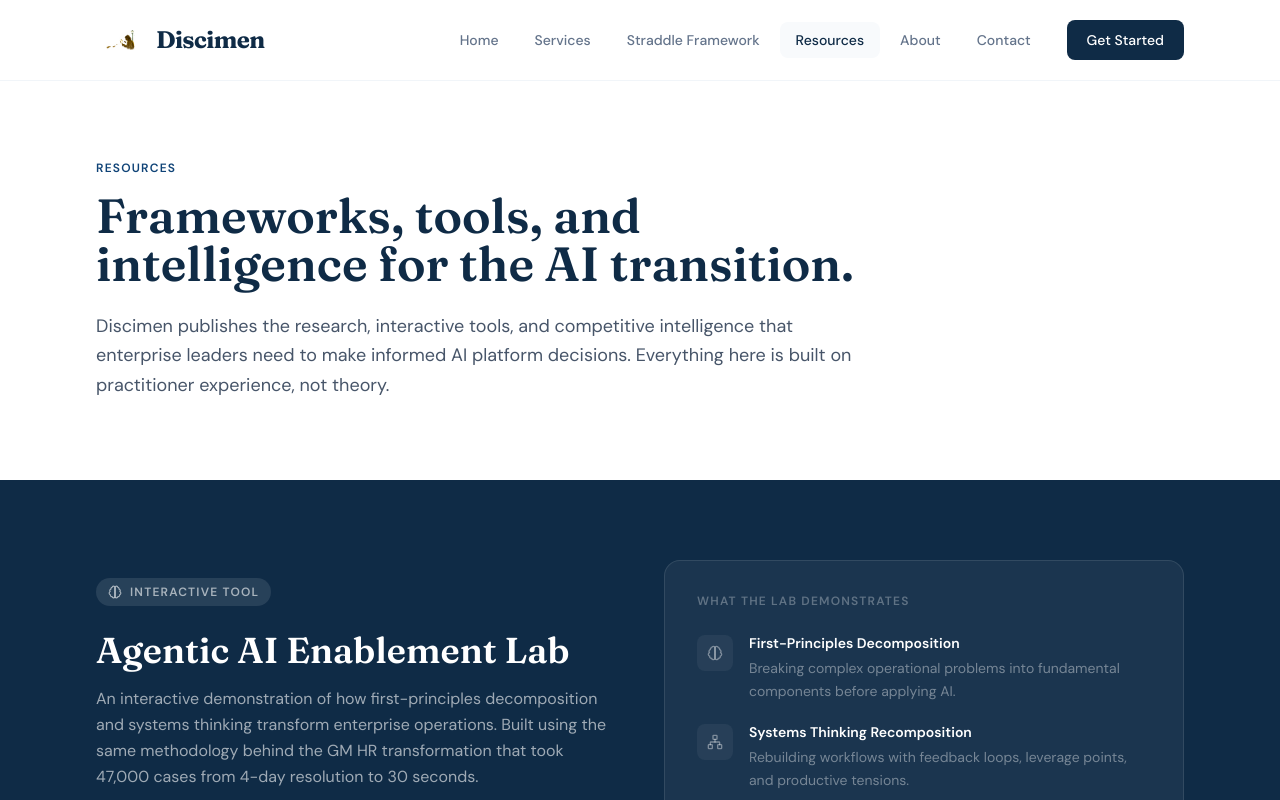
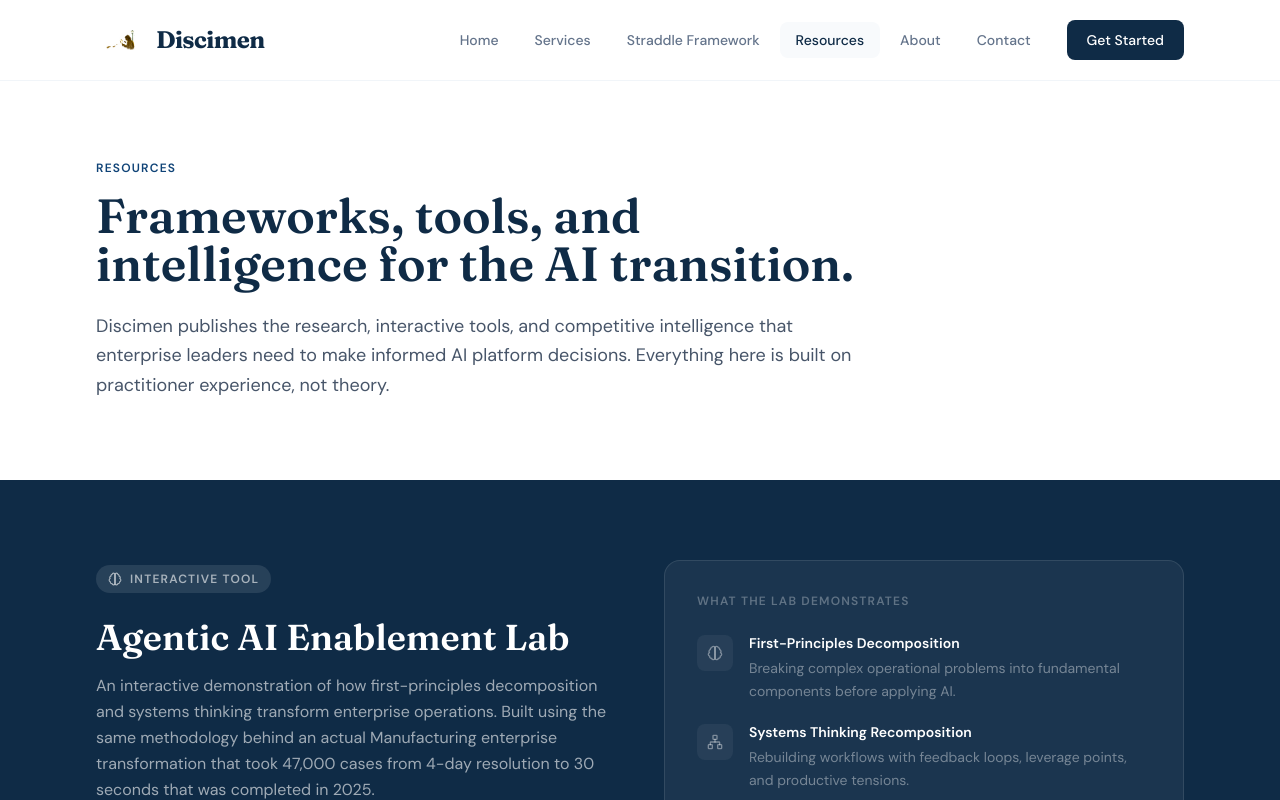
Before and after one commit to MashZ/ai-cyber-insurance, a React (Vite) app: page /resources in a window 1280 px wide. Shown: the top 800 px of the page. Built offline with nearby package versions, Linux system fonts and the light colour scheme.

Commit message:
removed client name reference

```diff
--- a/src/pages/Resources.tsx
+++ b/src/pages/Resources.tsx
@@ -40,8 +40,8 @@ export default function Resources() {
               <p className="text-white/60 leading-relaxed mb-6">
                 An interactive demonstration of how first-principles decomposition and
                 systems thinking transform enterprise operations. Built using the same
-                methodology behind the GM HR transformation that took 47,000 cases from
-                4-day resolution to 30 seconds.
+                methodology behind an actual Manufacturing enterprise transformation that took 47,000 cases from
+                4-day resolution to 30 seconds that was completed in 2025.
               </p>
               <p className="text-white/50 text-sm leading-relaxed mb-8">
                 Walk through a real IT service desk scenario to see how agentic AI patterns
```
Also changed, not shown: 2 other files (tests, documents, lock files or other folders).
